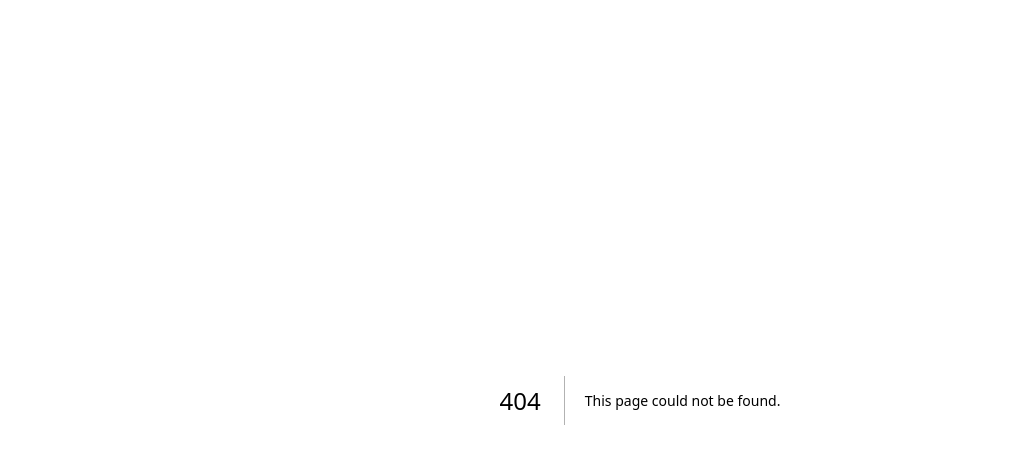
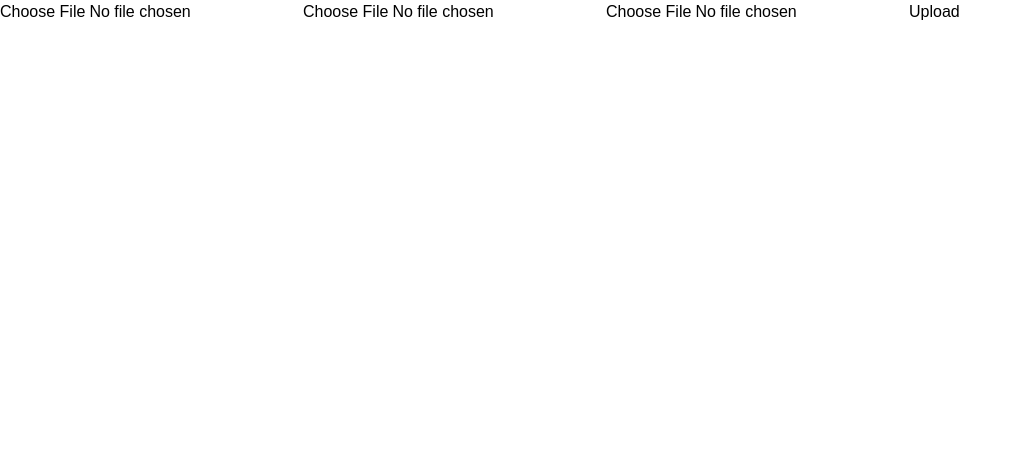
Before and after one commit to JunaidParkar/kalakari-chronicles, a Next.js app: page /admin/a in a window 1280 px wide. Before the commit this address had no page. Shown: the top 464 px of the page, without its empty margins (0-1022 px from the left). Built offline with nearby package versions, Linux system fonts and the light colour scheme.

Commit message:
admin route added

```diff
--- /dev/null
+++ b/app/admin/a/page.jsx
@@ -0,0 +1,50 @@
+"use client"
+import axios from 'axios'
+import React, { useState } from 'react'
+
+const Page = () => {
+    const [images, setImages] = useState([])
+
+    const hit = async () => {
+        let form = new FormData()
+
+        // Append all files to the "newImages" field (multer expects this name)
+        images.forEach((image) => {
+            if (image) {
+                form.append("newImages", image)  // Field name must match multer's expectation
+            }
+        })
+
+        form.append("name", "helo")
+
+        try {
+            const response = await axios.post(
+                "http://localhost:5000/admin/editProduct",
+                form,
+                {
+                    headers: { "Content-Type": "multipart/form-data" },
+                }
+            )
+            console.log(response.data)
+        } catch (error) {
+            console.error("Error uploading files:", error)
+        }
+    }
+
+    const handleChange = (e, i) => {
+        const newImages = [...images]
+        newImages[i] = e.target.files[0]
+        setImages(newImages)
+    }
+
+    return (
+        <>
+            <input type="file" onChange={e => handleChange(e, 0)} />
+            <input type="file" onChange={e => handleChange(e, 1)} />
+            <input type="file" onChange={e => handleChange(e, 2)} />
+            <button onClick={hit}>Upload</button>
+        </>
+    )
+}
+
+export default Page
```
